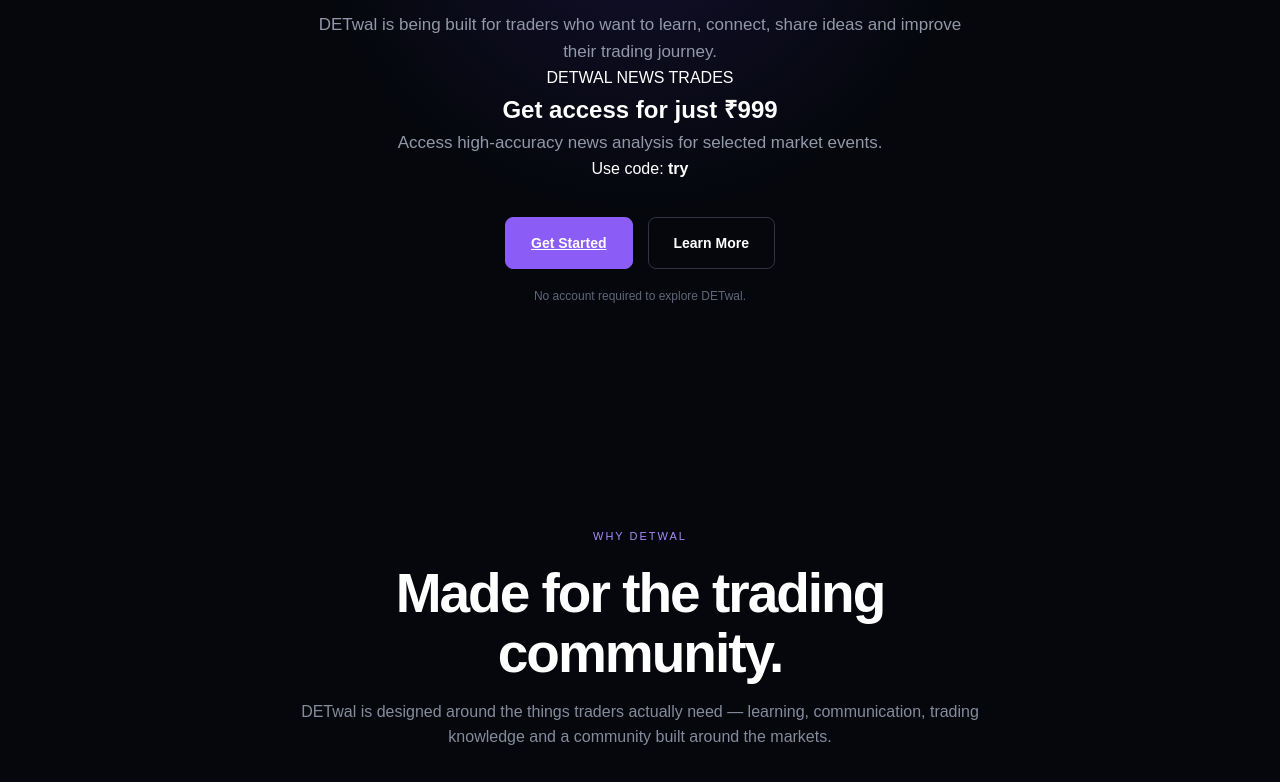
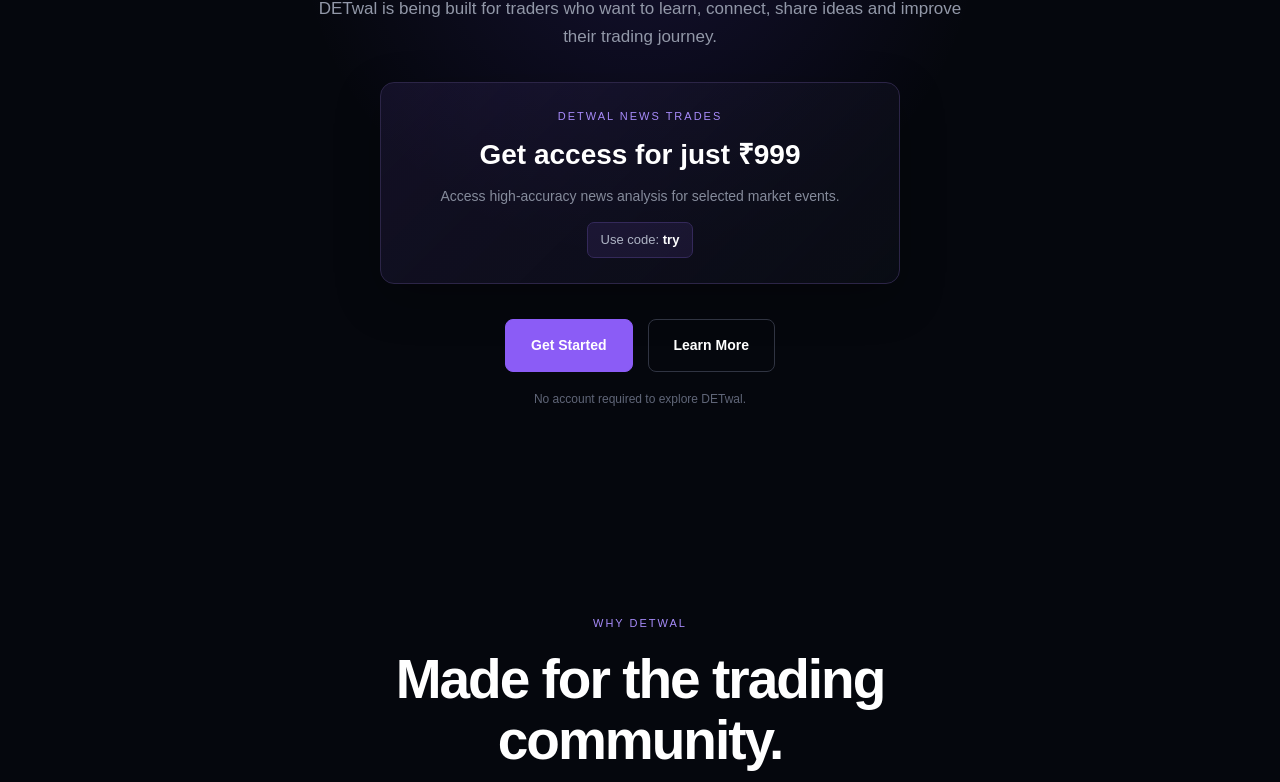
Before and after one commit to dakshdetwal-ai/DETwal.xyz, a plain HTML site: page index.html in a window 1280 px wide. Shown: the part 398-1180 px from the top of the page. Drawn offline with Linux system fonts and the light colour scheme.

Commit message:
Update style.css

```diff
--- a/style.css
+++ b/style.css
@@ -1,3 +1,4 @@
+
 /* =========================
    RESET
 ========================= */
@@ -30,7 +31,6 @@
     left: 0;
 
     width: 100%;
-
     height: 76px;
 
     display: flex;
@@ -90,6 +90,8 @@
 /* NAV BUTTON */
 
 .nav-button {
+    display: inline-block;
+
     border: none;
 
     background: #8b5cf6;
@@ -102,6 +104,8 @@
     font-weight: 600;
 
     cursor: pointer;
+
+    text-decoration: none;
 
     transition: 0.25s;
 }
@@ -134,7 +138,6 @@
             transparent 40%
         );
 }
-
 
 .hero-content {
     max-width: 850px;
@@ -194,7 +197,82 @@
 }
 
 
-/* BUTTONS */
+/* =========================
+   OFFER BOX
+========================= */
+
+.offer-box {
+    max-width: 520px;
+
+    margin: 32px auto 0;
+
+    padding: 25px 28px;
+
+    border: 1px solid #2c2547;
+
+    border-radius: 14px;
+
+    background:
+        linear-gradient(
+            135deg,
+            rgba(139, 92, 246, 0.10),
+            rgba(9, 12, 20, 0.95)
+        );
+
+    box-shadow:
+        0 15px 45px rgba(0, 0, 0, 0.25);
+}
+
+.offer-label {
+    color: #a78bfa;
+
+    font-size: 11px;
+
+    letter-spacing: 2px;
+
+    margin-bottom: 8px;
+}
+
+.offer-box h2 {
+    font-size: 28px;
+
+    margin-bottom: 7px;
+}
+
+.offer-box p {
+    font-size: 14px;
+
+    color: #858b9b;
+
+    max-width: 100%;
+}
+
+.coupon {
+    display: inline-block;
+
+    margin-top: 14px;
+
+    padding: 7px 13px;
+
+    border-radius: 7px;
+
+    background: rgba(139, 92, 246, 0.10);
+
+    border: 1px solid #34295a;
+
+    color: #aeb4c4;
+
+    font-size: 13px;
+}
+
+.coupon strong {
+    color: white;
+}
+
+
+/* =========================
+   BUTTONS
+========================= */
 
 .hero-buttons {
     margin-top: 35px;
@@ -206,9 +284,10 @@
     gap: 15px;
 }
 
-
 .primary-button,
 .secondary-button {
+    display: inline-block;
+
     padding: 14px 25px;
 
     border-radius: 8px;
@@ -220,6 +299,8 @@
     font-size: 14px;
 
     transition: 0.25s;
+
+    text-decoration: none;
 }
 
 
@@ -270,7 +351,6 @@
     padding: 120px 7%;
 }
 
-
 .section-title {
     max-width: 700px;
 
@@ -279,7 +359,6 @@
     text-align: center;
 }
 
-
 .section-title > span {
     color: #a78bfa;
 
@@ -287,7 +366,6 @@
 
     letter-spacing: 2px;
 }
-
 
 .section-title h2 {
     font-size: clamp(32px, 5vw, 55px);
@@ -298,7 +376,6 @@
 
     margin: 15px 0;
 }
-
 
 .section-title p {
     color: #858b9b;
@@ -324,7 +401,6 @@
     gap: 20px;
 }
 
-
 .card {
     padding: 35px;
 
@@ -339,13 +415,11 @@
     transition: 0.3s;
 }
 
-
 .card:hover {
     border-color: #42356b;
 
     transform: translateY(-5px);
 }
-
 
 .card-number {
     color: #a78bfa;
@@ -355,13 +429,11 @@
     margin-bottom: 35px;
 }
 
-
 .card h3 {
     font-size: 21px;
 
     margin-bottom: 12px;
 }
-
 
 .card p {
     color: #7f8698;
@@ -380,13 +452,11 @@
     background: #070910;
 }
 
-
 .video-container {
     max-width: 900px;
 
     margin: 55px auto 0;
 }
-
 
 .video-placeholder {
     height: 480px;
@@ -412,7 +482,6 @@
             transparent 60%
         );
 }
-
 
 .play-icon {
     width: 75px;
@@ -440,18 +509,15 @@
     margin-bottom: 20px;
 }
 
-
 .play-icon:hover {
     transform: scale(1.08);
 
     background: #9f78ff;
 }
 
-
 .video-placeholder h3 {
     font-size: 20px;
 }
-
 
 .video-placeholder p {
     color: #777e91;
@@ -479,7 +545,6 @@
         );
 }
 
-
 .cta h2 {
     font-size: clamp(35px, 5vw, 60px);
 
@@ -487,7 +552,6 @@
 
     margin-bottom: 15px;
 }
-
 
 .cta p {
     color: #858b9b;
@@ -504,6 +568,7 @@
 
 .support {
     padding-top: 80px;
+
     padding-bottom: 120px;
 }
 
@@ -520,18 +585,15 @@
     text-align: center;
 }
 
-
 .footer-logo {
     margin-bottom: 8px;
 }
-
 
 footer p {
     color: #666d7e;
 
     font-size: 13px;
 }
-
 
 .footer-line {
     width: 100%;
@@ -542,7 +604,6 @@
 
     margin: 30px 0;
 }
-
 
 .copyright {
     font-size: 11px;
@@ -573,8 +634,11 @@
         align-items: center;
     }
 
+    .hero-buttons a,
     .hero-buttons button {
         width: 220px;
+
+        text-align: center;
     }
 
     .cards {
@@ -588,4 +652,12 @@
     .nav-button {
         padding: 9px 14px;
     }
+
+    .offer-box {
+        padding: 22px 18px;
+    }
+
+    .offer-box h2 {
+        font-size: 24px;
+    }
 }
```
